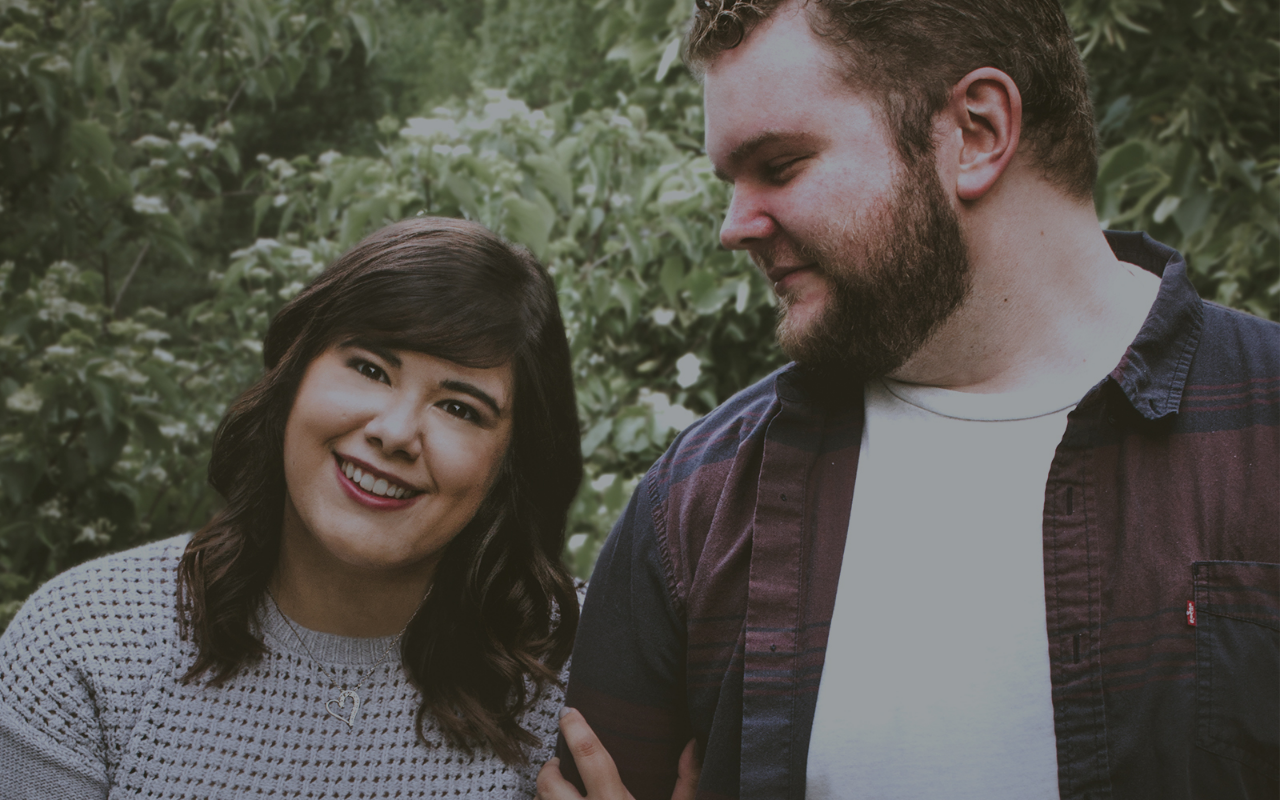
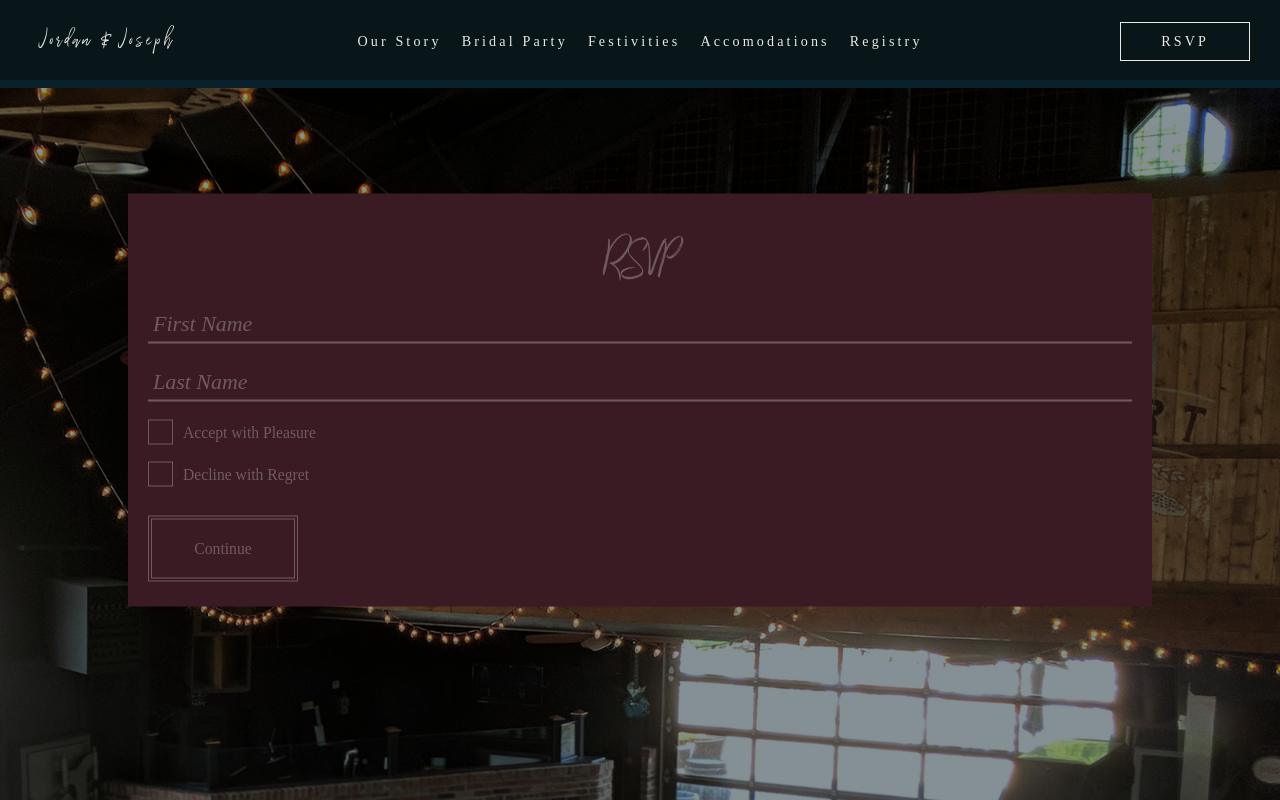
Before and after one commit to jbanass/jojo-wedding, an Angular app: page /rsvp in a window 1280 px wide. Shown: the top 800 px of the page. Built offline with nearby package versions, Linux system fonts and the light colour scheme; a web font is replaced by a local one.

Commit message:
first form working for rsvp

```diff
--- a/src/app/app-container/app-container.component.html
+++ b/src/app/app-container/app-container.component.html
@@ -1,3 +1,5 @@
+<hero id="hero"></hero>
+<nav></nav>
 <bride-groom id="bride-groom"></bride-groom>
 <our-story id="our-story"></our-story>
 <bridal-party id="bridal-party"></bridal-party>
--- a/src/app/app-container/app-container.module.ts
+++ b/src/app/app-container/app-container.module.ts
@@ -1,6 +1,8 @@
 import { NgModule } from "@angular/core";
 import { AppContainerComponent } from "./app-container.component";
 
+import { HeroModule } from "../hero/hero.module";
+import { NavModule } from "../nav/nav.module";
 import { BrideGroomModule } from "../bride-groom/bride-groom.module";
 import { OurStoryModule } from "../our-story/our-story.module";
 import { BridalPartyModule } from "../bridal-party/bridal-party.module";
@@ -11,6 +13,8 @@ import { RSVPModule } from "../rsvp/rsvp.module";
 
 @NgModule({
   imports: [
+    HeroModule,
+    NavModule,
     BrideGroomModule,
     OurStoryModule,
     BridalPartyModule,
--- a/src/app/app.component.html
+++ b/src/app/app.component.html
@@ -1,6 +1,4 @@
 <div class="app-container">
-    <hero id="hero"></hero>
-    <nav></nav>
     <router-outlet></router-outlet>
     <footer></footer>
 </div>
--- a/src/app/app.module.ts
+++ b/src/app/app.module.ts
@@ -8,9 +8,7 @@ import { AppComponent } from "./app.component";
 
 import { AppContainerModule } from "./app-container/app-container.module";
 
-import { HeroModule } from "./hero/hero.module";
 import { FooterModule } from "./footer/footer.module";
-import { NavModule } from "./nav/nav.module";
 
 @NgModule({
   declarations: [AppComponent],
@@ -20,9 +18,7 @@ import { NavModule } from "./nav/nav.module";
     FormsModule,
     HttpModule,
     AppContainerModule,
-    HeroModule,
-    FooterModule,
-    NavModule
+    FooterModule
   ],
   providers: [],
   bootstrap: [AppComponent]
--- a/src/app/rsvp-form/rsvp-form.component.html
+++ b/src/app/rsvp-form/rsvp-form.component.html
@@ -1,65 +1,25 @@
+<nav></nav>
+<div class="rsvp-form-image-container">
+    <img class="rsvp-form-container-background" src="/assets/images/festivities-background.jpg" />
+</div>
 <div class="rsvp-form-container">
-    <div *ngIf="!isValidated; else partyEntry" class="rsvp-form-validation">
-        <input #codeInput type="text" placeholder="Enter validation code" class="rsvp-form-input" />
-        <button class="rsvp-form-button" (click)="validate(codeInput.value)">Validate</button>
-    </div>
-    <ng-template #partyEntry>
-        <div class="rsvp-party-form-container">
+    <div class="rsvp-form">
+        <div class="rsvp-header">
             <h1>RSVP</h1>
-            <input #partyLeaderInput (blur)="setPartyLeader(partyLeaderInput.value)" class="rsvp-form-input" type="text" placeholder="What's your full name?"
-            />
-            <div *ngIf="isComing === undefined">
-                <div class="rsvp-coming-or-not" *ngIf="partyLeaderName">
-                    <h2>Hey {{partyLeaderName}}! Are you coming?</h2>
-                    <button class="rsvp-form-button" (click)="buildForm()">Yes</button>
-                    <button class="rsvp-form-button" (click)="rejectInvite()">No</button>
-                </div>
-            </div>
         </div>
-    </ng-template>
-    <div *ngIf="!submitted">
-        <ng-container *ngIf="partyList">
-            <div class="rsvp-people-container" [formGroup]="partyList">
-                <div class="rsvp-person">
-                    <input class="rsvp-form-input" formControlName="name" placeholder="Guest Name" />
-                    <div class="rsvp-food-option-container">
-                        <h3>Food Options</h3>
-                        <label class="rsvp-food-option" [class.rsvp-food-option-selected]="isAdult()" for="adult">
-                            Adult
-                            <input #ageAdult id="adult" type="radio" value="0" formControlName="age">
-                        </label>
-                        <label class="rsvp-food-option" [class.rsvp-food-option-selected]="isChild()" for="child">
-                            Child
-                            <input #ageChild id="child" type="radio" value="1" formControlName="age">
-                        </label>
-                        <div *ngIf="isAdult()">
-                            <label class="rsvp-food-option" [class.rsvp-food-option-selected]="isFoodChecked(beef.value)" for="beef">
-                                Beef Tenderloin
-                                <input #beef id="beef" type="radio" value="0" formControlName="food">
-                            </label>
-                            <label class="rsvp-food-option" [class.rsvp-food-option-selected]="isFoodChecked(chicken.value)" for="chicken">
-                                Chicken Romano
-                                <input #chicken id="chicken" type="radio" value="1" formControlName="food">
-                            </label>
-                        </div>
-                        <div *ngIf="isChild()">
-                            <label class="rsvp-food-option" [class.rsvp-food-option-selected]="isFoodChecked(kidone.value)" for="kidoption1">
-                                Chicken Tenders
-                                <input #kidone id="kidoption1" type="radio" value="2" formControlName="food">
-                            </label>
-                        </div>
-                    </div>
-                    <textarea class="rsvp-form-input" formControlName="foodNotes" placeholder="Food Notes"></textarea>
-                </div>
-            </div>
-            <button [disabled]="!partyList.valid" class="rsvp-form-button" (click)="saveAndAddGuest()">Save and Add Guest</button>
-            <button class="rsvp-form-button" (click)="submitParty()">Finish Guests</button>
-        </ng-container>
-    </div>
-    <div *ngIf="submitted">
-        <h2>One more thing...</h2>
-        <p>What song would get you on the dance floor?</p>
-        <input #song class="rsvp-form-input" placeholder="Song Name and Artist" />
-        <button class="rsvp-form-button" (click)="submitSong(song.value)">Submit RSVP</button>
+        <div *ngIf="!partyLeaderName" [formGroup]="partyLeaderForm">
+            <input formControlName="firstName" class="rsvp-form-input" placeholder="First Name" />
+            <input formControlName="lastName" class="rsvp-form-input" placeholder="Last Name" />
+
+            <label class="rsvp-form-checkbox-label">Accept with Pleasure
+                <input value="0" type="radio" class="rsvp-form-checkbox" formControlName="coming" />
+                <span class="rsvp-checkbox-check"></span>
+            </label>
+            <label class="rsvp-form-checkbox-label">Decline with Regret
+                <input value="1" type="radio" class="rsvp-form-checkbox" formControlName="coming" />
+                <span class="rsvp-checkbox-check"></span>
+            </label>
+            <button (click)="submitPartyLeader()" [disabled]="!partyLeaderForm.valid" class="button rsvp-form-button">Continue</button>
+        </div>
     </div>
 </div>
--- a/src/app/rsvp-form/rsvp-form.component.scss
+++ b/src/app/rsvp-form/rsvp-form.component.scss
@@ -1,107 +1,136 @@
-@import '../../variables';
+@import "../../variables.scss";
 
 .rsvp-form-container {
-    height: auto;
-    min-height: 400px;
-    position: relative;
-    padding-bottom:20px;
+  height: 100vh;
+  background: url(/assets/images/festivities-background.jpg);
+  background-attachment: fixed;
+  background-size: cover;
 }
 
-.rsvp-form-validation {
+.rsvp-form-image-container {
+}
+
+.rsvp-form-image-container img {
+  display: none;
+}
+
+.rsvp-form {
+  background-color: $main-red;
+  margin: 0 auto;
+  width: 80%;
+  height: auto;
   position: absolute;
+  top: 50%;
   left: 50%;
-    top: 50%;
-    -webkit-transform: translate(-50%, -50%);
+  padding: 20px;
   transform: translate(-50%, -50%);
+}
+
+.rsvp-form div {
   display: flex;
   flex-direction: column;
+}
+
+.rsvp-header h1 {
+  text-align: center;
+  font-family: WildernessTypeFace;
+  color: $light-red;
 }
 
 .rsvp-form-input {
   -webkit-appearance: none;
   border: none;
-    border-bottom: 1px solid $off-white;
+  border-bottom: 2px solid $light-red;
   background-color: transparent;
   padding: 5px;
-    text-align: center;
+  text-align: left;
+  margin: 10px 0px;
   color: $off-white;
-    margin: 10px;
-    outline:$light-blue;
+  outline: $light-blue;
+  font-size: 0.7em;
+  font-family: $copy-font-stack;
+  font-style: $copy-font-style;
 }
 
 .rsvp-form-input::placeholder {
-    color:$off-white;
-    text-align: center;
+  color: $off-white;
+  text-align: left;
+  font-family: $copy-font-stack;
+  font-style: $copy-font-style;
+  color: $light-red;
+}
+
+.rsvp-form-checkbox-label {
+  display: block;
+  position: relative;
+  padding-left: 35px;
+  margin: 12px 0px;
+  font-size: 0.5em;
+  font-family: $all-caps-font-stack;
+  color: $light-red;
+  cursor: pointer;
+  -webkit-user-select: none;
+  -moz-user-select: none;
+  -ms-user-select: none;
+  user-select: none;
+  outline: none;
+}
+
+.rsvp-form-checkbox {
+  position: absolute;
+  opacity: 0;
+  cursor: pointer;
+}
+
+.rsvp-checkbox-check {
+  position: absolute;
+  top: -4px;
+  left: 0;
+  height: 25px;
+  width: 25px;
+  background-color: transparent;
+  border: 1px solid $light-red;
+}
+
+.rsvp-form-checkbox-label:hover .rsvp-form-checkbox ~ .rsvp-checkbox-check {
+  background-color: transparent;
+}
+
+.rsvp-form-checkbox-label .rsvp-form-checkbox:checked ~ .rsvp-checkbox-check {
+  background-color: transparent;
+}
+
+.rsvp-checkbox-check:after {
+  content: "";
+  position: absolute;
+  display: none;
+}
+
+.rsvp-form-checkbox-label
+  .rsvp-form-checkbox:checked
+  ~ .rsvp-checkbox-check::after {
+  display: block;
+}
+
+.rsvp-form-checkbox-label .rsvp-checkbox-check::after {
+  left: 7px;
+  top: 2px;
+  width: 6px;
+  height: 14px;
+  border: 1px solid $light-red;
+  border-width: 0 3px 3px 0;
+  -webkit-transform: rotate(45deg);
+  -ms-transform: rotate(45deg);
+  transform: rotate(45deg);
 }
 
 .rsvp-form-button {
-    -webkit-appearance: none;
-    -moz-appearance: none;
-    appearance: none;
   background-color: transparent;
-    color: $off-white;
-    padding: 10px 20px;
-    border: 4px double;
-    display: block;
+  font-family: $all-caps-font-stack;
+  color: $light-red;
+  border-color: $light-red;
+  margin-left: 0px;
 }
 
-.rsvp-party-form-container {
-    display: flex;
-    flex-direction: column;
-    align-items: center;
+@media screen and (min-width: 768px) {
 }
-
-.rsvp-coming-or-not {
-    text-align: center;
-    display: flex;
-    flex-direction: column;
-}
-
-.rsvp-coming-or-not .rsvp-form-button {
-    margin:20px;
-}
-
-.rsvp-party-form-container h1 {
-    color:$light-blue;
-    font-family:WildernessTypeFace;
-    font-size:6em;
-}
-
-.rsvp-people-container {
-    display: flex;
-    flex-direction: column;
-}
-
-.rsvp-person {
-    background-color: $main-red;
-    margin: 20px;
-    text-align: center;
-    padding: 10px;
-}
-
-.rsvp-option {
-    color:#000;
-}
-
-.rsvp-food-option-container {
-
-}
-
-.rsvp-food-option {
-    margin: 5px 0px;
-    padding: 30px;
-    display:block;
-    transition: all .3s ease-in-out;
-}
-
-.rsvp-food-option:hover {
-    background-color: $light-red;
-}
-
-.rsvp-food-option input {
-    appearance: none;
-}
-
-.rsvp-food-option-selected {
-    border: 2px double $off-white;
-}
--- a/src/app/rsvp-form/rsvp-form.component.ts
+++ b/src/app/rsvp-form/rsvp-form.component.ts
@@ -18,20 +18,28 @@ import { RSVPService } from "./rsvp.service";
 export class RSVPFormComponent implements OnInit {
   validationCode: string = null;
   isValidated: boolean = false;
+
+  partyLeaderForm: FormGroup;
+
   party: FormGroup;
   partyList: FormGroup;
-  partyLeaderName: string = "";
+  partyLeaderName: string = undefined;
   isComing: boolean = undefined;
   submittedPeople: any[] = [];
   submitted: boolean = false;
 
-  constructor(private service: RSVPService, private fb: FormBuilder) {}
+  constructor(private service: RSVPService, private fb: FormBuilder) {
+    this.partyLeaderForm = new FormGroup({
+      firstName: new FormControl("", Validators.required),
+      lastName: new FormControl("", Validators.required),
+      coming: new FormControl("-1", Validators.required)
+    });
+  }
 
-  ngOnInit() {
-    // this.partyLeader = new FormGroup({
-    //   name: new FormControl(),
-    //   guestCount: new FormControl()
-    // });
+  ngOnInit() {}
+
+  submitPartyLeader() {
+    console.log(this.partyLeaderForm);
   }
 
   setPartyLeader(name: string) {
```
Also changed, not shown: src/app/rsvp-form/rsvp-form.module.ts (+7 -1 lines). Lines whose indentation alone changed are shown as unchanged.
